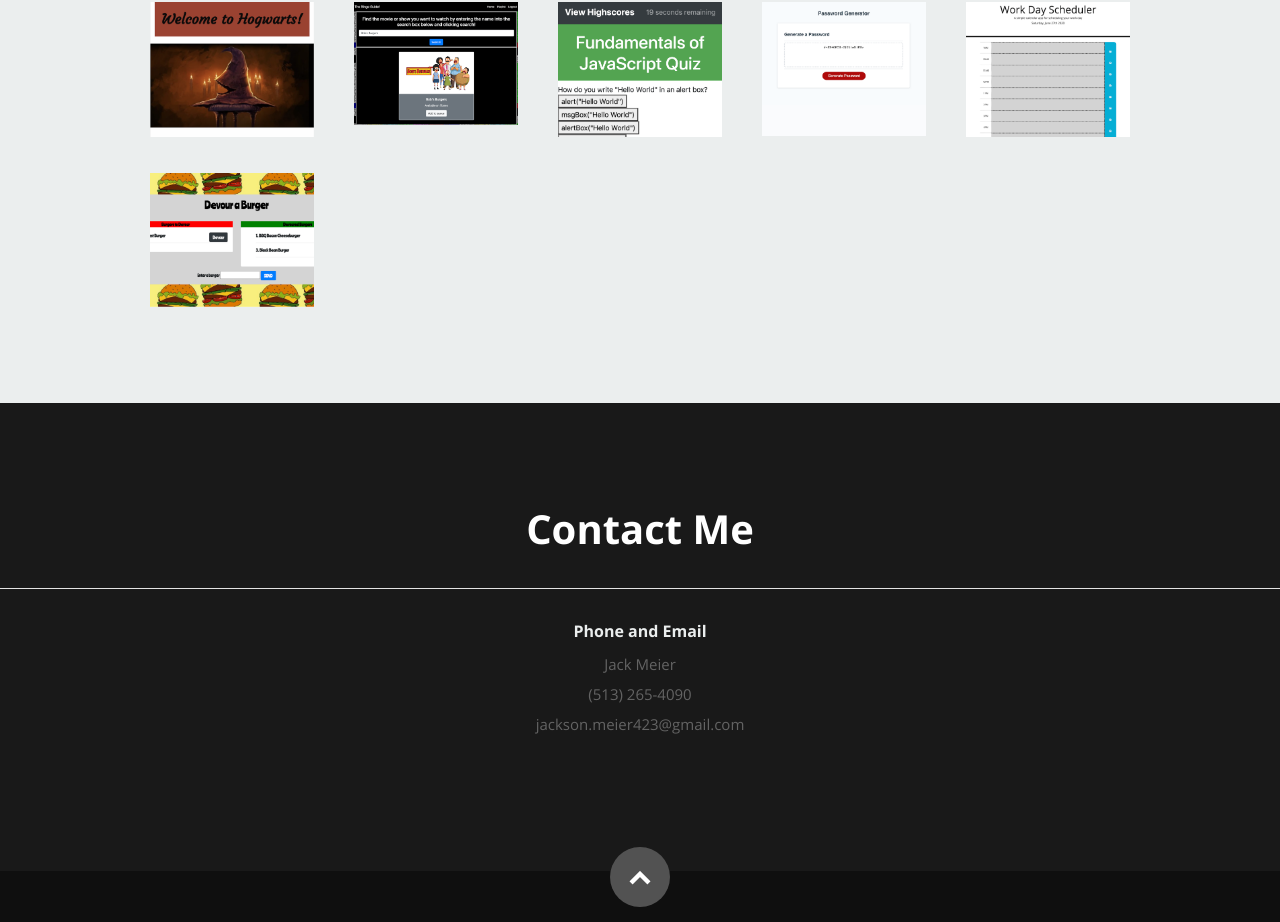
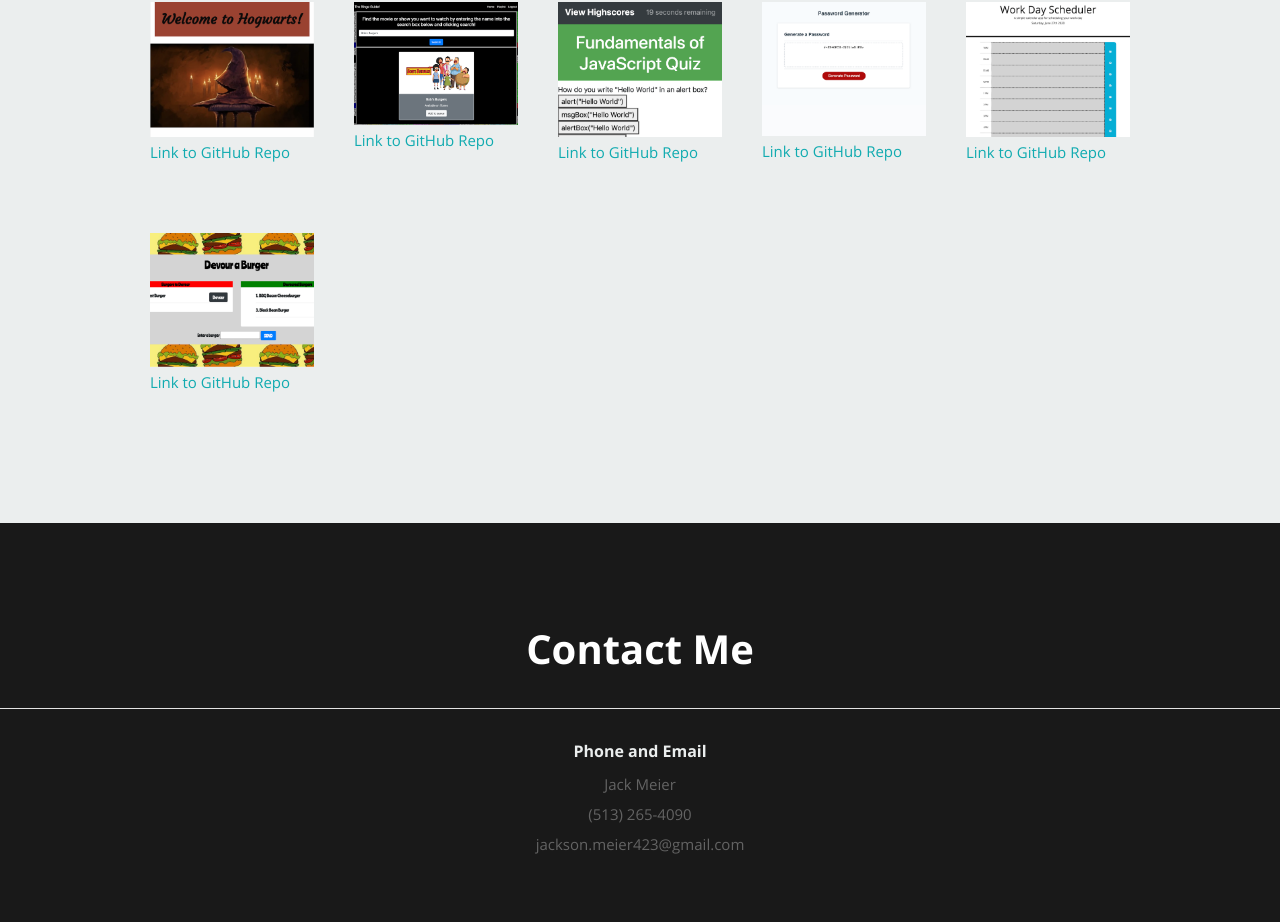
Before and after one commit to meierj423/react-portfolio, a React (Create React App) app: page / in a window 1280 px wide. Shown: the part 2220-3142 px from the top of the page. Built offline with nearby package versions, Linux system fonts and the light colour scheme.

Commit message:
added GH repos to each assignment

```diff
--- a/public/resumeData.json
+++ b/public/resumeData.json
@@ -45,37 +45,43 @@
         "title":"Harry Potter Sorting Hat Quiz",
         "category":"See which Hogwarts House you belong to",
         "image":"sorting-hat-quiz.jpg",
-        "url":"https://tlam1288.github.io/Sorting-Hat-Quiz/"
+        "url":"https://tlam1288.github.io/Sorting-Hat-Quiz/",
+        "repo":"https://github.com/tlam1288/Sorting-Hat-Quiz"
       },
       {
         "title":"The Binge Guide",
         "category":"Prioritize your next streaming binge here",
         "image":"filled-search.jpg",
-        "url":"https://jmsj2.herokuapp.com/"
+        "url":"https://jmsj2.herokuapp.com/",
+        "repo":"https://github.com/Q118/jmsj"
       },
       {
         "title":"JavaScript Quiz",
         "category":"A quiz to test your JavaScript knowledge",
         "image":"code-quiz.jpg",
-        "url":"https://meierj423.github.io/code-quiz/"
+        "url":"https://meierj423.github.io/code-quiz/",
+        "repo":"https://github.com/meierj423/code-quiz"
       },
       {
         "title":"Password Generator",
         "category":"Random password generator",
         "image":"password-generator.jpg",
-        "url":"https://meierj423.github.io/password-generator/"
+        "url":"https://meierj423.github.io/password-generator/",
+        "repo":"https://github.com/meierj423/password-generator"
       },
       {
         "title":"Day Planner",
         "category":"Keep track of important events here",
         "image":"day-planner.jpg",
-        "url":"https://meierj423.github.io/day-planner/"
+        "url":"https://meierj423.github.io/day-planner/",
+        "repo":"https://github.com/meierj423/day-planner"
       },
       {
         "title":"Devour a Burger",
         "category":"An application for keeping track of burgers that have either been devoured or soon to be devoured",
         "image":"screenshot-1.jpg",
-        "url":"https://afternoon-cliffs-58576.herokuapp.com/"
+        "url":"https://afternoon-cliffs-58576.herokuapp.com/",
+        "repo":"https://github.com/meierj423/burger"
       }
     ]
   }
--- a/src/Components/Portfolio.js
+++ b/src/Components/Portfolio.js
@@ -27,6 +27,11 @@ class Portfolio extends Component {
                 </div>
               </a>
             </div>
+            <div>
+              <a target="_blank" rel="noopener noreferrer" href={projects.repo}>
+                <p>Link to GitHub Repo</p>
+              </a>
+            </div>
           </div>
         );
       });
```
